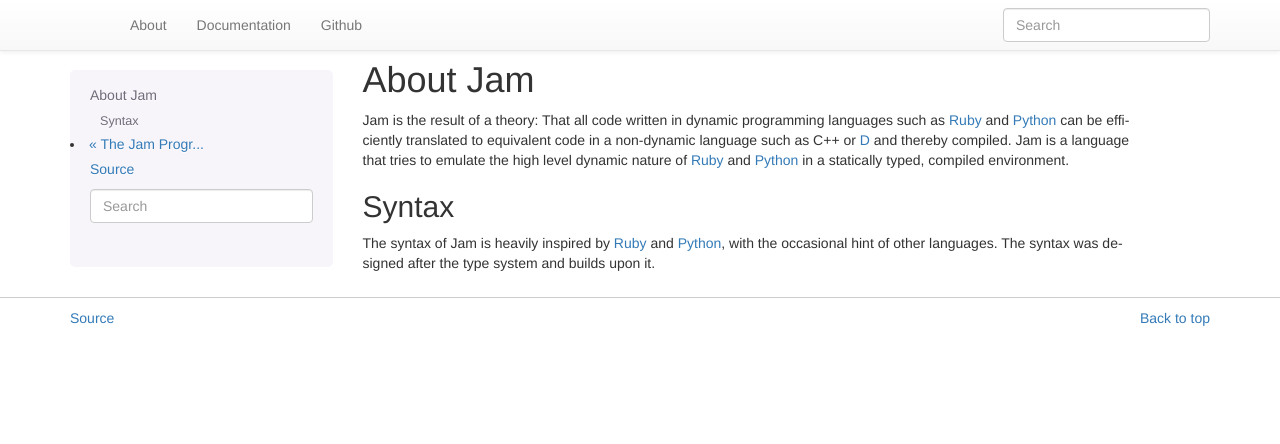
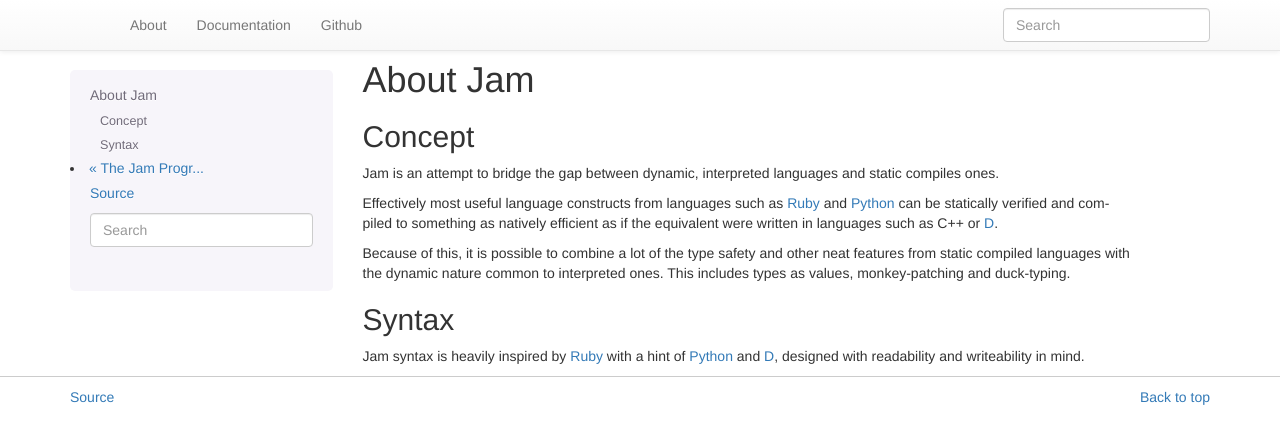
Before and after one commit to pektin/pektin.github.io, a Sphinx documentation site: the page built from source/about.rst, in a window 1280 px wide. Shown: the top 444 px of the page. Built offline with Sphinx 7.4.7, drawn with Linux system fonts in a browser that asks for light colours; pages that are not in the unit, such as notebooks, are missing from menus; the version number could not be read and is left out.

Commit message:
Rewrite about page

```diff
--- a/source/about.rst
+++ b/source/about.rst
@@ -1,18 +1,26 @@
 About Jam
 #########
 
-Jam is the result of a theory: That all code written in dynamic programming
-languages such as Ruby_ and Python_ can be efficiently translated to equivalent
-code in a non-dynamic language such as C++ or D_ and thereby compiled. Jam is a
-language that tries to emulate the high level dynamic nature of Ruby_ and
-Python_ in a statically typed, compiled environment.
+Concept
+=======
+
+Jam is an attempt to bridge the gap between dynamic, interpreted languages and
+static compiles ones.
+
+Effectively most useful language constructs from languages such as Ruby_ and
+Python_ can be statically verified and compiled to something as natively
+efficient as if the equivalent were written in languages such as C++ or D_.
+
+Because of this, it is possible to combine a lot of the type safety and other
+neat features from static compiled languages with the dynamic nature common to
+interpreted ones. This includes types as values, monkey-patching and
+duck-typing.
 
 Syntax
 ======
 
-The syntax of Jam is heavily inspired by Ruby_ and Python_, with the occasional
-hint of other languages. The syntax was designed after the type system and
-builds upon it.
+Jam syntax is heavily inspired by Ruby_ with a hint of Python_ and D_, designed
+with readability and writeability in mind.
 
 .. _D: http://dlang.org
 .. _Rust: http://rust-lang.org
```
